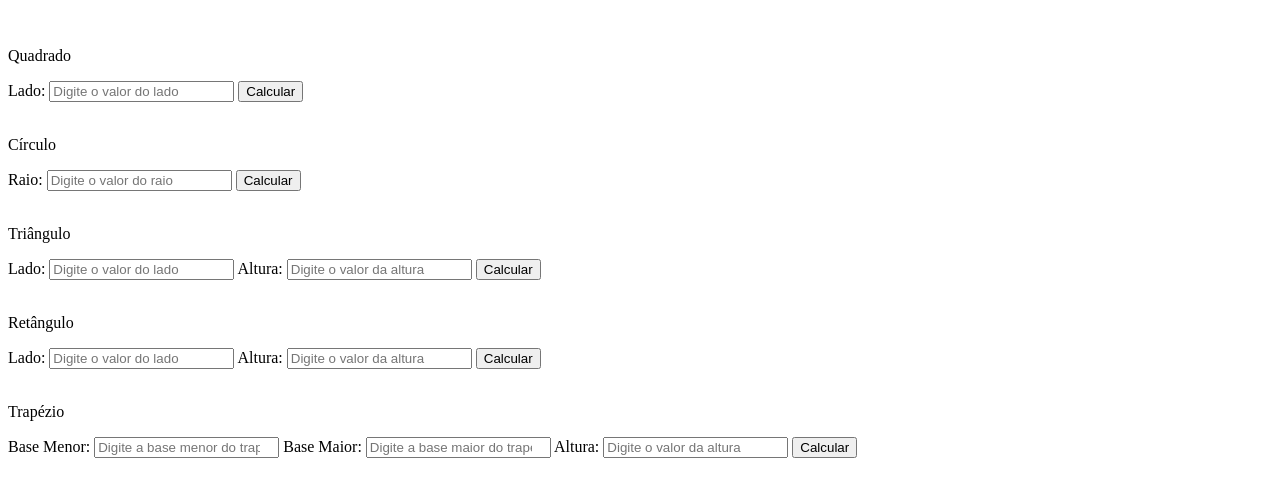
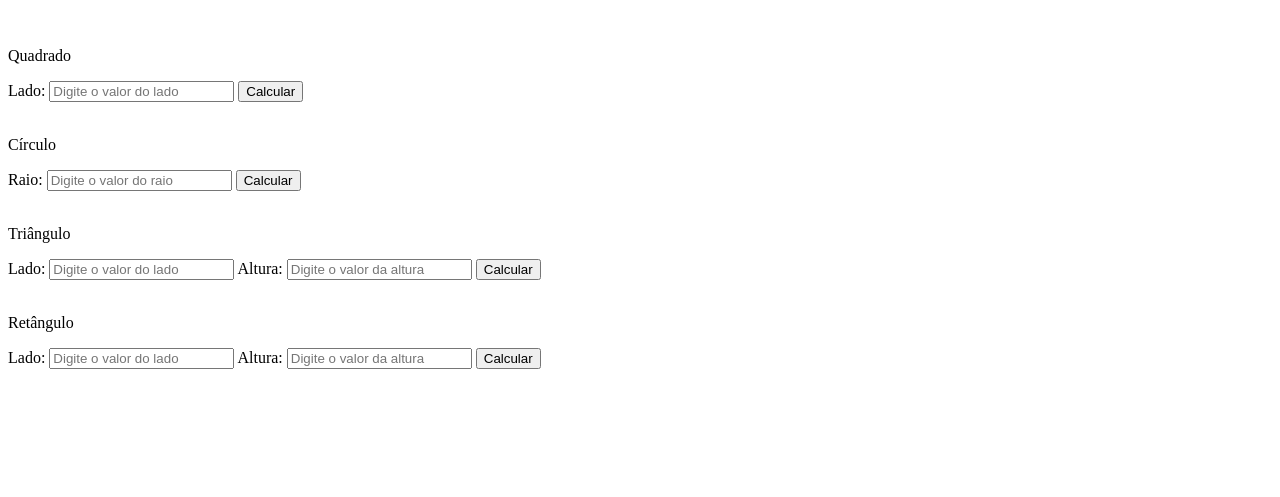
Before and after one commit to igorsanvaz/PROJETO-1, a plain HTML site: page index.html in a window 1280 px wide. Shown: the part 119-616 px from the top of the page. Drawn offline with Linux system fonts and the light colour scheme.

Commit message:
trapezio

```diff
--- a/index.html
+++ b/index.html
@@ -48,17 +48,6 @@
       <input id="altRetangulo" type="number" placeholder="Digite o valor da altura">
       <button class="btn-calc" type="button" onclick="retangulo()">Calcular</button>
     </div>
-    <!-- =============== Trapézio ==============-->
-    <br>
-    <div>
-      <p>Trapézio</p>
-      <label for="baseMenorTrapezio">Base Menor:</label>
-      <input id="baseMenorTrapezio" type="number" placeholder="Digite a base menor do trapézio">
-      <label for="baseMaiorTrapezio">Base Maior:</label>
-      <input id="baseMaiorTrapezio" type="number" placeholder="Digite a base maior do trapézio">
-      <label for="altTrapezio">Altura:</label>
-      <input id="altTrapezio" type="number" placeholder="Digite o valor da altura">
-      <button class="btn-calc" type="button" onclick="trapezio()">Calcular</button>
-    </div>
+
   </body>
 </html>
```
